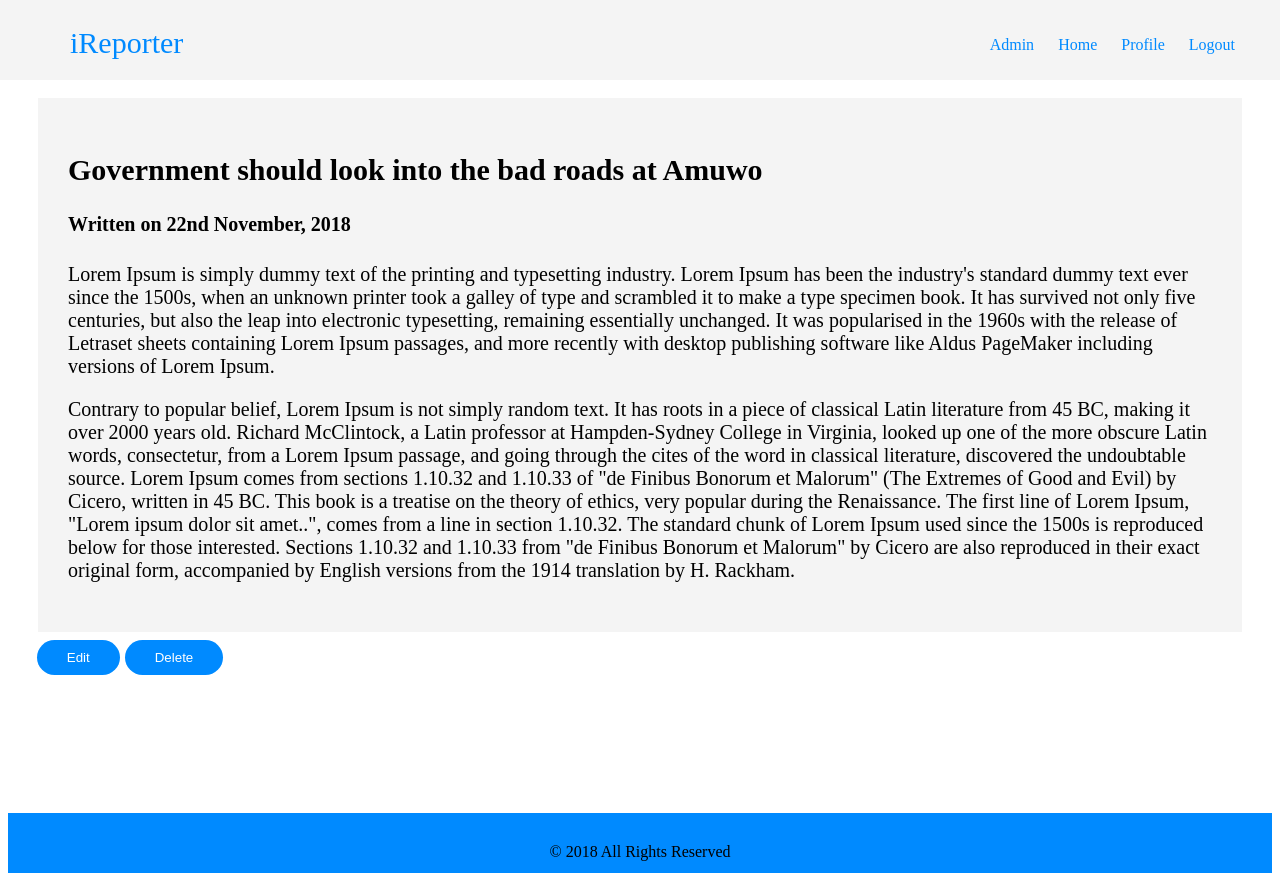
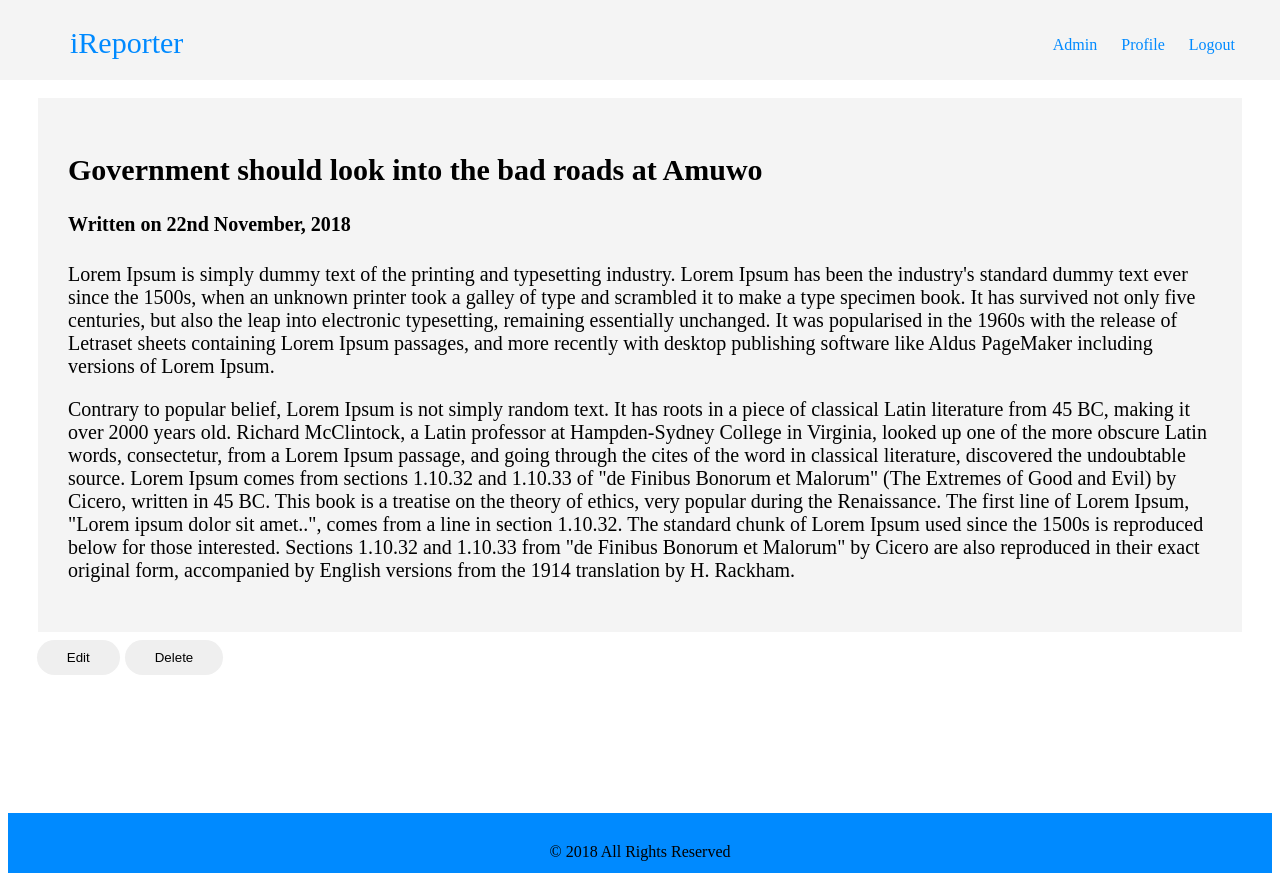
Before and after one commit to kingsley010/iReporter, a plain HTML site: page UI/views/intervention.html in a window 1280 px wide. Drawn offline with Linux system fonts and the light colour scheme.

Commit message:
gh-pages

```diff
--- a/UI/public/css/style.css
+++ b/UI/public/css/style.css
@@ -423,8 +423,7 @@ hr {
 }
 
 #delete_button {
-    background-color: #008aff;
-    color: white;
+    color: black;
     padding: 10px 30px;
 	margin: 8px 0;
 	border: none;
--- a/UI/views/intervention.html
+++ b/UI/views/intervention.html
@@ -16,7 +16,6 @@
 				<ul>
 					<span id="head_er">
 						<li title="Home"> <a  id="header_link" href="admin-board.html"> Admin </a>  </li>
-						<li title="Home"> <a  id="header_link" href="logged.html"> Home </a>  </li>
 						<li title="Profile"> <a  id="header_link" href="profile.html"> Profile </a>  </li>
 						<li title="Profile"> <a  id="header_plink" href="../index.html"> Logout </a>  </li>
 		            </span>
```
Also changed, not shown: UI/views/create-record.html (+0 -1 lines), UI/views/logged.html (+0 -1 lines), UI/views/profile.html (+0 -1 lines), UI/views/red_flag.html (+0 -1 lines), UI/views/signin.html (+9 -11 lines), UI/views/signup.html (+1 -1 lines).
